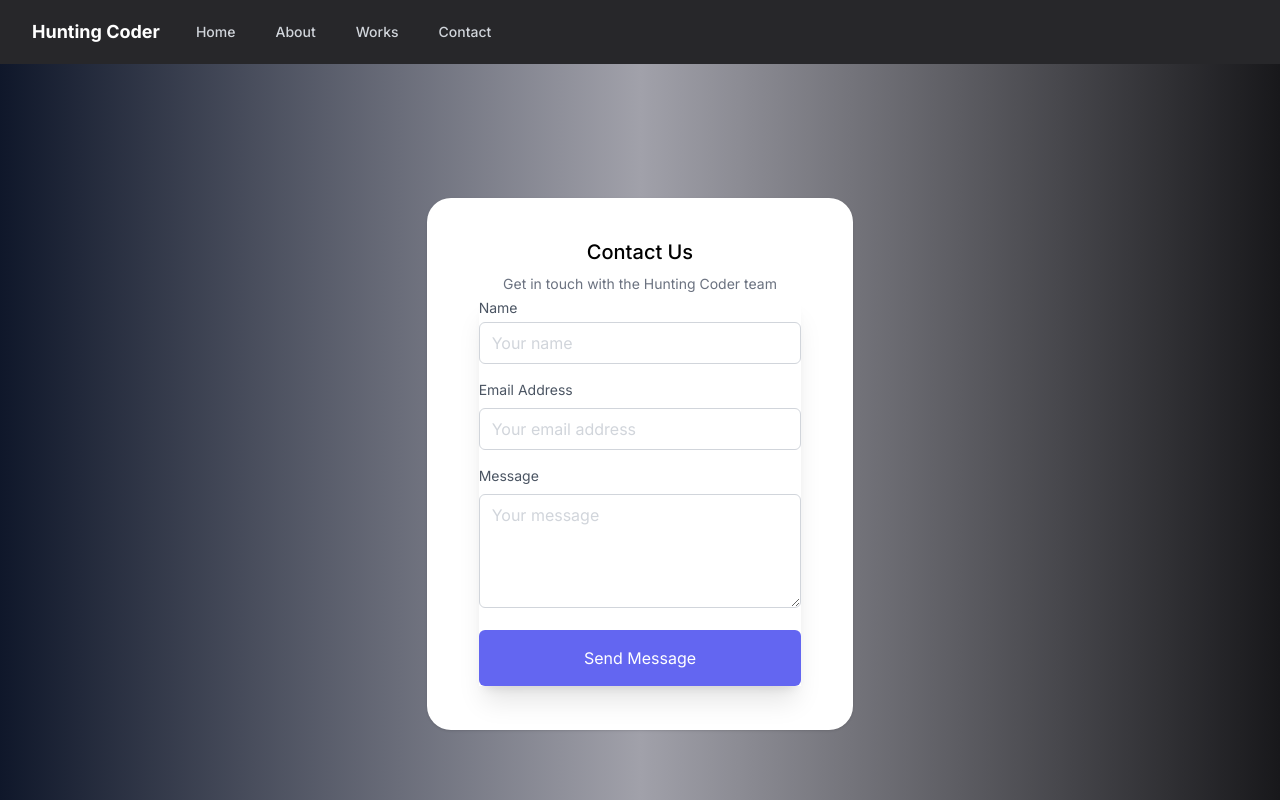
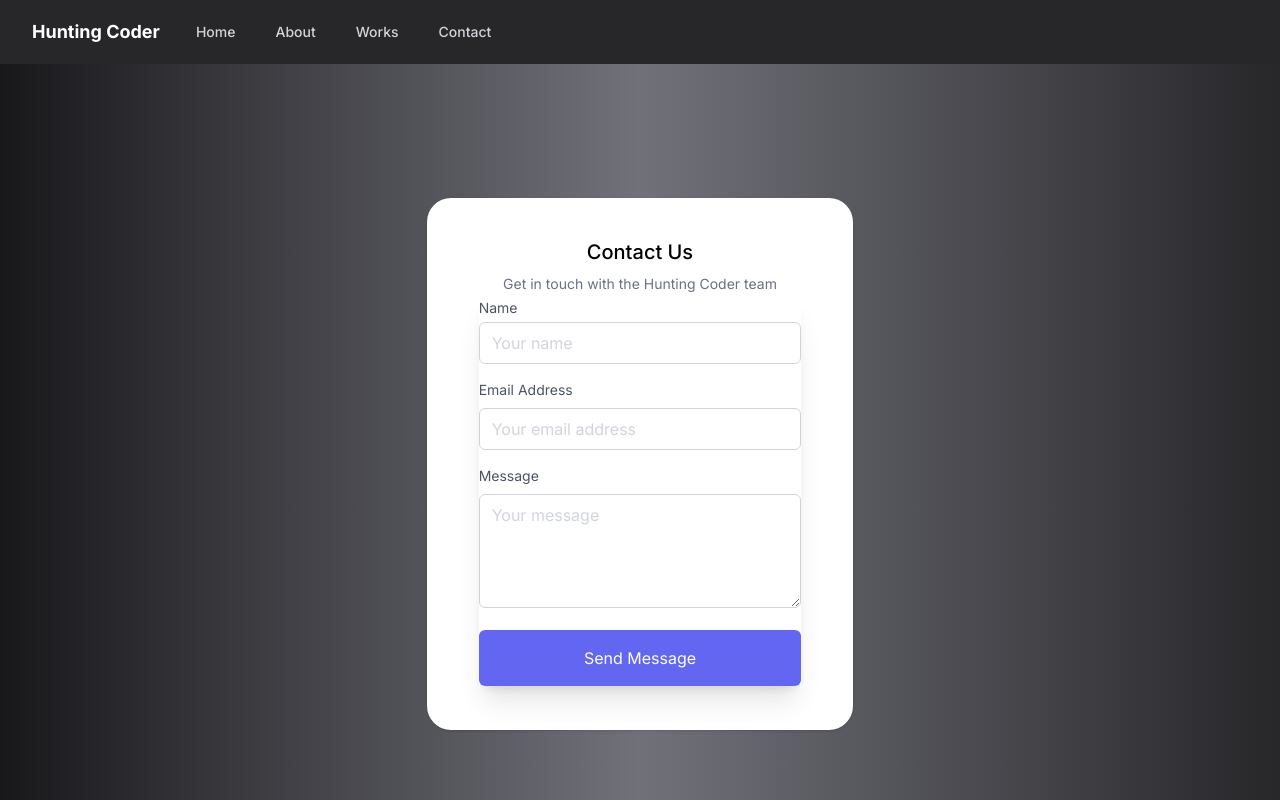
Before and after one commit to Tausur/Hunting-Coder, a Next.js app: page /contact in a window 1280 px wide. Shown: the top 800 px of the page. Built offline with nearby package versions, Linux system fonts and the light colour scheme; no server answers.

Commit message:
Add files via upload

```diff
--- a/app/contact/page.jsx
+++ b/app/contact/page.jsx
@@ -43,9 +43,9 @@ const ContactPage = () => {
   };
 
   return (
-    <div className="min-h-screen bg-gray-100 flex flex-col justify-center sm:py-12 bg-gradient-to-r from-slate-900 via-zinc-400 to-zinc-900">
-      <div className="relative sm:max-w-xl sm:mx-auto md:w-1/3">
-        <div className="relative px-4 py-3 bg-white mx-5 md:mx-0 shadow rounded-3xl sm:p-10">
+    <div className="min-h-screen py-10 md:py-0 bg-gray-100 flex flex-col justify-center sm:py-12 bg-gradient-to-r from-zinc-900 via-zinc-500 to-zinc-800">
+      <div className="sm:max-w-xl sm:mx-auto md:w-1/3">
+        <div className="px-4 py-3 bg-white mx-5 md:mx-0 shadow rounded-3xl sm:p-10">
           <div className="max-w-md mx-auto">
             <div className="text-center">
               <h1 className="text-xl font-medium">Contact Us</h1>
```
